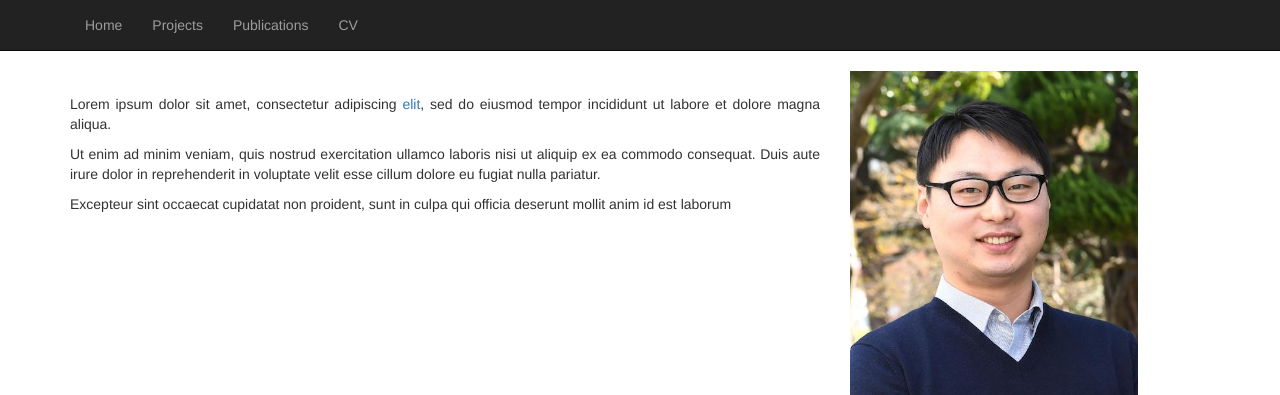
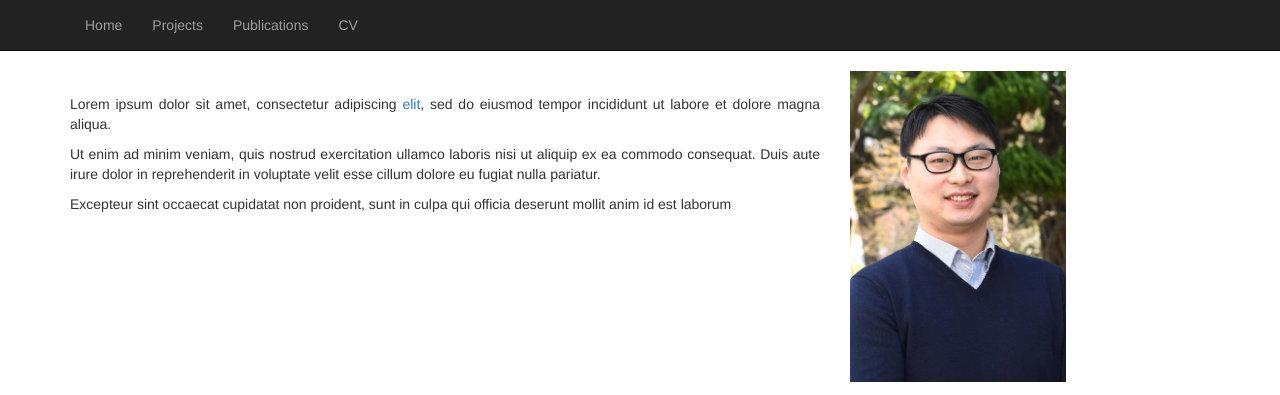
Before and after one commit to hyungyukang/hyungyukang.github.io, a plain HTML site: page index.html in a window 1280 px wide. Shown: the top 395 px of the page. Drawn offline with nearby package versions, Linux system fonts and the light colour scheme.

Commit message:
Update index.html

```diff
--- a/index.html
+++ b/index.html
@@ -64,7 +64,7 @@
 
             <!-- Contact Info on the Sidebar -->
             <div class="col-md-4">
-                <img class="img-responsive" src="files/photo.JPG" alt="Trulli" style="width:80%"><br>
+                <img class="img-responsive" src="files/photo.JPG" alt="Trulli" style="width:60%"><br>
                 <div style="font-family: 'Oswald', sans-serif; font-size: 32px;"><b>Hyun-Gyu Kang</b></div><br>
                 <p><b>kanggu777@gmail.com</b><br>
                 <p>Computational Earth System Scientist<br>
```
